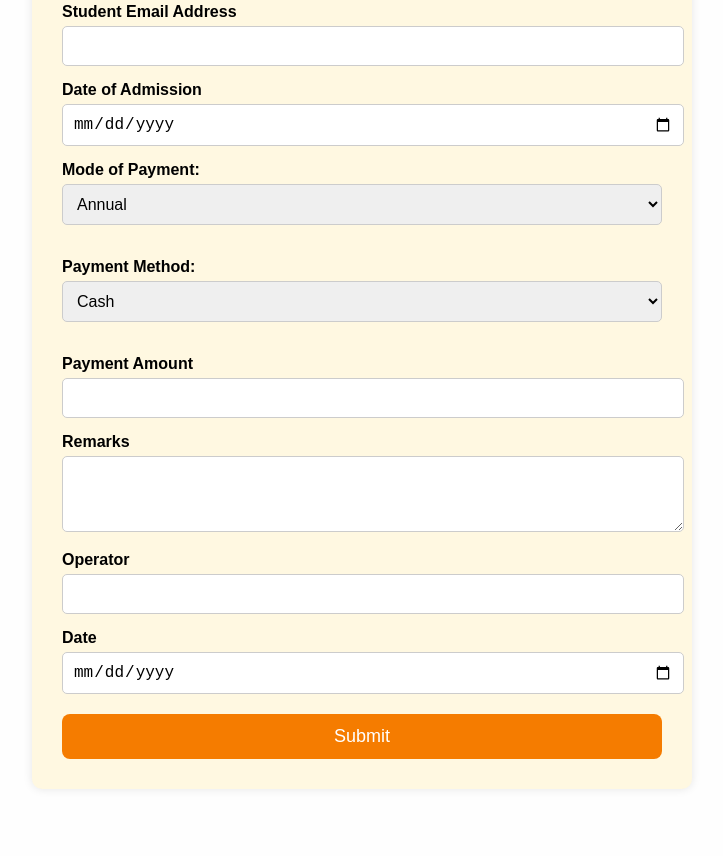
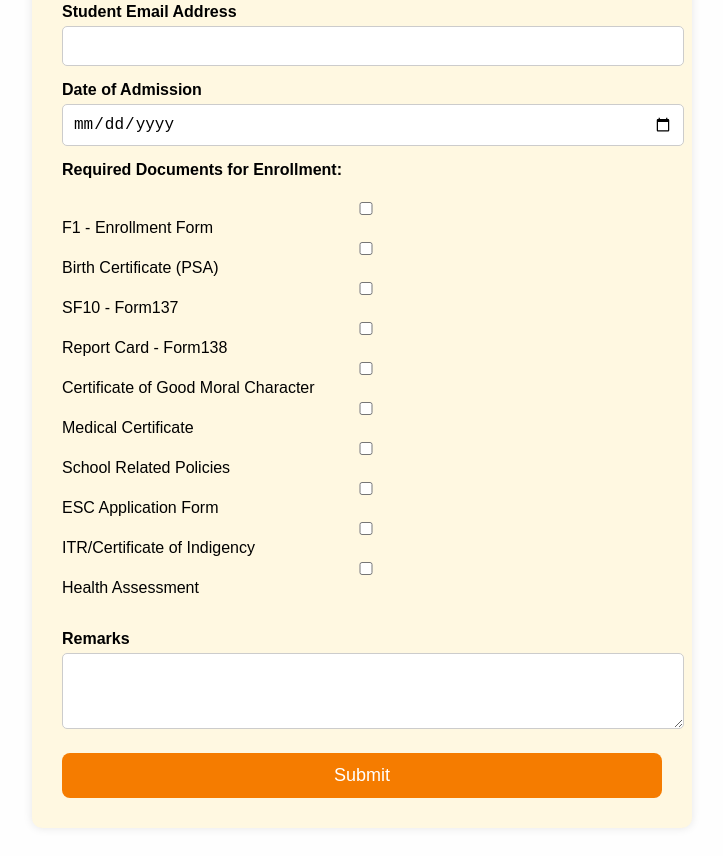
Before and after one commit to wcastro137/student-admission-form, a plain HTML site: page index.html in a window 1280 px wide. Shown: the part 806-1662 px from the top of the page, without its empty margins (278-1001 px from the left). Before the commit the page ends 1623 px from the top, so only its background shows below. Drawn offline with Linux system fonts and the light colour scheme.

Commit message:
Update index.html

```diff
--- a/index.html
+++ b/index.html
@@ -122,8 +122,8 @@
       <option value="ICT(Compassion)">ICT(Compassion</option>
     </select><br><br>
 
-      <!-- Gender Dropdown -->
-    <label for="grade_level">Grade Level:</label>
+    <!-- Gender Dropdown -->
+    <label for="gender">Gender:</label>
     <select id="gender" name="Gender" required>
       <option value="Male">Male</option>
       <option value="Female">Female</option>
@@ -144,46 +144,29 @@
       <label for="dateAdmission">Date of Admission</label>
       <input type="date" name="dateAdmission">
 
-     <!-- Mode of Payment Dropdown -->
-  <label for="payment_mode">Mode of Payment:</label>
-  <select id="payment_mode" name="Mode of Payment" required>
-    <option value="Annual">Annual</option>
-    <option value="Semestral">Semestral</option>
-    <option value="Installment">Installment</option>
-    <option value="ESC(Annual)">ESC(Annual)</option>
-    <option value="ESC(Semestral)">ESC(Semestral)</option>
-    <option value="ESC(Installment)">ESC(Installment)</option>
-    <option value="3rd Child(Installment)">3rd Child(Installment)</option>
-    <option value="3rd Child ESC(Installment)">3rd Child ESC(Installment)</option>
-  </select><br><br>
-
-      <!-- Payment Method Dropdown -->
-  <label for="payment_method">Payment Method:</label>
-  <select id="payment_method" name="Payment Method" required>
-    <option value="Cash">Cash</option>
-    <option value="Bank Transfer">Bank Transfer</option>
-    <option value="GCASH">GCASH</option>
-    <option value="PAYMAYA">PAYMAYA</option>
-  </select><br><br>
-
-      <label for="paymentAmount">Payment Amount</label>
-      <input type="number" name="paymentAmount" step="0.01">
+      <!-- Enrollment Documents Requirement -->
+      <label for="documents">Required Documents for Enrollment:</label><br>
+      <input type="checkbox" name="documents[]" value="F1 - Enrollment Form"> F1 - Enrollment Form<br>
+      <input type="checkbox" name="documents[]" value="Birth Certificate (PSA)"> Birth Certificate (PSA)<br>
+      <input type="checkbox" name="documents[]" value="SF10 - Form137"> SF10 - Form137<br>
+      <input type="checkbox" name="documents[]" value="Report Card - Form138"> Report Card - Form138<br>
+      <input type="checkbox" name="documents[]" value="Certificate of Good Moral Character"> Certificate of Good Moral Character<br>
+      <input type="checkbox" name="documents[]" value="Medical Certificate"> Medical Certificate<br>
+      <input type="checkbox" name="documents[]" value="School Related Policies"> School Related Policies<br>
+      <input type="checkbox" name="documents[]" value="ESC Application Form"> ESC Application Form<br>
+      <input type="checkbox" name="documents[]" value="ITR/Certificate of Indigency"> ITR/Certificate of Indigency<br>
+      <input type="checkbox" name="documents[]" value="Health Assessment"> Health Assessment<br>
+      <br>
 
       <label for="remarks">Remarks</label>
       <textarea name="remarks" rows="3"></textarea>
-
-      <label for="operator">Operator</label>
-      <input type="text" name="operator">
-
-      <label for="date">Date</label>
-      <input type="date" name="date">
 
       <button type="submit">Submit</button>
     </form>
   </div>
 
   <script>
-    const scriptURL = "https://script.google.com/macros/s/AKfycbzFibjwsH2Y07zlNA3HRvkB4E7BdqGslQnpeodX4aX7scbsgGGykZP25DJVjy5jKeDe/exec"; // Replace this with your actual deployed Web App URL
+    const scriptURL = "https://script.google.com/macros/s/AKfycbzFibjwsH2Y07zlNA3HRvkB4E7BdqGslQnpeodX4aX7scbsgGGykZP25DJVjy5jKeDe/exec"; // Replace with your actual deployed Web App URL
 
     document.getElementById("studentForm").addEventListener("submit", function (e) {
       e.preventDefault();
```
